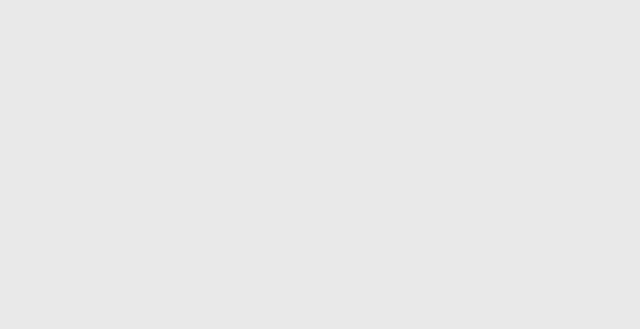
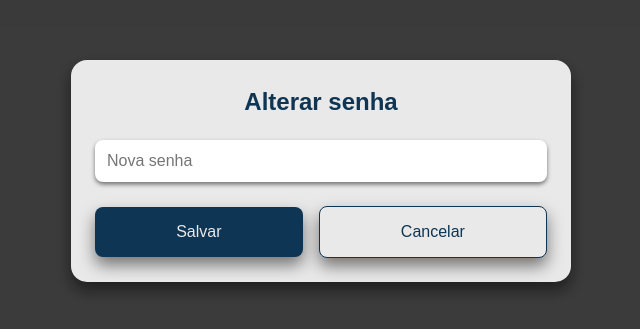
Before and after one commit to AndrehW27/ZeraMeta, an Angular app: page /senha-por-email in a window 1280 px wide. Before the commit this address led to /. Shown: the part 229-558 px from the top of the page, without its empty margins (319-959 px from the left). Built offline with nearby package versions, Linux system fonts and the light colour scheme.

Commit message:
reset by email

```diff
--- a/src/app/app-routing.module.ts
+++ b/src/app/app-routing.module.ts
@@ -11,6 +11,7 @@ import { MiniMetasComponent } from './pages/mini-metas/mini-metas.component';
 import { RedefinirSenhaComponent } from './pages/redefinir-senha/redefinir-senha.component';
 import { PerfilComponent } from './pages/perfil/perfil.component';
 import { SugestoesIaComponent } from './pages/sugestoes-ia/sugestoes-ia.component';
+import { SenhaPorEmailComponent } from './pages/senha-por-email/senha-por-email.component';
 
 const routes: Routes = [
   { path: '', redirectTo: 'boas-vindas', pathMatch: 'full' },
@@ -22,12 +23,15 @@ const routes: Routes = [
   { path: 'cadastro', component: CadastroComponent },
   { path: 'mini-metas', component: MiniMetasComponent },
   { path: 'redefinir-senha', component: RedefinirSenhaComponent },
+  { path: 'senha-por-email', component: SenhaPorEmailComponent },
   { path: 'perfil', component: PerfilComponent },
   { path: 'sugestoes-ia', component: SugestoesIaComponent }
 ];
 
 @NgModule({
   imports: [RouterModule.forRoot(routes)],
-  exports: [RouterModule]
+  exports: [RouterModule],
+  declarations: [
+  ]
 })
 export class AppRoutingModule { }
--- a/src/app/app.module.ts
+++ b/src/app/app.module.ts
@@ -17,6 +17,7 @@ import { PerfilComponent } from './pages/perfil/perfil.component';
 import { SugestoesIaComponent } from './pages/sugestoes-ia/sugestoes-ia.component';
 import { ModalMessageComponent } from './pages/modal-message/modal-message.component';
 import { LoadingComponent } from './pages/loading/loading.component';
+import { SenhaPorEmailComponent } from './pages/senha-por-email/senha-por-email.component';
 
 @NgModule({
   declarations: [
@@ -32,7 +33,8 @@ import { LoadingComponent } from './pages/loading/loading.component';
     PerfilComponent,
     SugestoesIaComponent,
     ModalMessageComponent,
-    LoadingComponent
+    LoadingComponent,
+    SenhaPorEmailComponent
   ],
   imports: [
     BrowserModule,
--- a/src/app/pages/boas-vindas/boas-vindas.component.ts
+++ b/src/app/pages/boas-vindas/boas-vindas.component.ts
@@ -10,6 +10,10 @@ export class BoasVindasComponent implements OnInit {
   constructor() { }
 
   ngOnInit(): void {
+    console.log('userId: ');
+    console.log(localStorage.getItem('userId'));
+    console.log('token: ');
+    console.log(localStorage.getItem('token'));
   }
 
 }
--- a/src/app/pages/perfil/perfil.component.ts
+++ b/src/app/pages/perfil/perfil.component.ts
@@ -66,7 +66,7 @@ export class PerfilComponent implements OnInit {
   senhaEmEdicao = '';
   telefoneEmEdicao = '';
   planoEmEdicao = '';
-  planoOptions = ['Plus 1+', 'Plus 2+', 'Plus 3+'];
+  planoOptions = ['Explorer', 'Achiever', 'Champion', 'Legend'];
 
   // Referência ao elemento de input de arquivo no template
   @ViewChild('fileInput') fileInput!: ElementRef;
--- a/src/app/pages/redefinir-senha/redefinir-senha.component.html
+++ b/src/app/pages/redefinir-senha/redefinir-senha.component.html
@@ -10,7 +10,7 @@
   </section>
 
   <section>
-    <h2>Esqueci minha senha</h2>
+    <h2 class="titulo-componente">Esqueci minha senha</h2>
     <form (ngSubmit)="enviarEmail()">
       <input class="input" [(ngModel)]="email" name="email" placeholder="Digite seu e-mail" required />
       <button class="reset" type="submit">Enviar link de reset</button>
--- a/src/app/pages/redefinir-senha/redefinir-senha.component.scss
+++ b/src/app/pages/redefinir-senha/redefinir-senha.component.scss
@@ -1,6 +1,6 @@
 .container {
 
-    h2{
+    .titulo-componente{
         margin-top: 6rem;
         margin-bottom: 1rem;
     }
@@ -49,4 +49,6 @@
         // margin-top: 1rem;
     }
 
+
+
 }
--- /dev/null
+++ b/src/app/pages/senha-por-email/senha-por-email.component.html
@@ -0,0 +1,39 @@
+<div class="container">
+
+  <section>
+    <div class="voltar">
+      <svg routerLink="/login" width="48" height="48" viewBox="0 0 48 48" fill="none">
+        <rect width="48" height="48" rx="24" fill=""/>
+        <path d="M30 12L18 24L30 36" stroke="#e9e9e9" stroke-width="4" stroke-linecap="round" stroke-linejoin="round"/>
+      </svg>
+    </div>
+  </section>
+
+<section>
+    <div class="fundo-modal" *ngIf="abrirModalSenha">
+      <div class="modal">
+        <div class="modal-content">
+          <h2 class="alterar-senha-titulo">Alterar senha</h2>
+          <input (keyup)="verificaPreenchimentoSenha()" class="input" type="password" [(ngModel)]="senhaEmEdicao" placeholder="Nova senha">
+           <p *ngIf="!senhaValida" style="margin-bottom: 1.5rem; color: red;font-size: 0.75rem;">senha inválida (mínimo 8 caracteres, 1 caractere especial, usar letras e números).</p>
+           <p *ngIf="isError" style="margin-bottom: 1.5rem; color: red;font-size: 0.75rem;">{{mensagem}}</p>
+
+          <div class="botoes">
+            <button class="salvar" (click)="salvarAlteracaoSenha()">Salvar</button>
+            <button class="cancelar" (click)="fecharModalSenha()">Cancelar</button>
+          </div>
+        </div>
+      </div>
+    </div>
+  </section>
+
+  <section>
+    <app-modal-message
+      [type]="modalType"
+      [message]="modalMessage"
+      [show]="showModal"
+      (close)="closeModal()">
+    </app-modal-message>
+  </section>
+
+</div>
--- /dev/null
+++ b/src/app/pages/senha-por-email/senha-por-email.component.scss
@@ -0,0 +1,102 @@
+    .fundo-modal {
+        position: fixed;
+        top: 0;
+        left: 0;
+        width: 100vw;
+        height: 100vh;
+        background-color: rgba(0, 0, 0, 0.75);
+        display: flex;
+        justify-content: center;
+        align-items: center;
+        z-index: 1000; // Garante que o modal fique na frente
+
+        .modal {
+            width: 80vw;
+            max-width: 500px; // Limita a largura em telas maiores
+            background-color: var(--secundaria);
+            padding: 1.5rem;
+            border-radius: 1rem;
+            box-shadow: 0 0.5rem 1rem rgba(0, 0, 0, 0.5);
+
+            .modal-content {
+                display: flex;
+                flex-direction: column;
+                align-items: flex-start;
+                justify-content: center;
+
+                .alterar-senha-titulo {
+                    width: 100%;
+                    text-align: center;
+                    margin-bottom: 1rem;
+                    color: var(--primaria);
+                }
+
+                p {
+                    margin-top: 1rem;
+                }
+
+                .input {
+                    width: 100%;
+                    padding: 0.75rem;
+                    margin-top: 0.25rem;
+                    margin-bottom: 1.5rem;
+                    border: none;
+                    border-radius: 0.5rem;
+                    box-shadow: 0 0.15rem 0.25rem rgba(0, 0, 0, 0.5);
+                    font-size: 1rem;
+                }
+
+                // .input-senha {
+                //     width: 100%;
+                //     padding: 0.75rem;
+                //     margin-top: 0.25rem;
+                //     // margin-bottom: 1.5rem;
+                //     border: none;
+                //     border-radius: 0.5rem;
+                //     box-shadow: 0 0.15rem 0.25rem rgba(0, 0, 0, 0.5);
+                //     font-size: 1rem;
+                // }
+
+                .botoes {
+                    display: flex;
+                    width: 100%;
+                    align-items: center;
+                    justify-content: center;
+                    gap: 1rem; // Adiciona espaço entre os botões
+
+                    .salvar,
+                    .cancelar {
+                        flex-grow: 1; // Faz os botões ocuparem o espaço disponível
+                        color: var(--secundaria);
+                        border-radius: 1rem;
+                        border: none;
+                        padding: 1rem 2rem;
+                        font-size: 1rem;
+                        border-radius: 0.5rem;
+                        cursor: pointer;
+                        box-shadow: 0 0.5rem 1rem rgba(0, 0, 0, 0.5);
+                        transition: all 0.2s ease-in-out;
+                    }
+
+                    .salvar {
+                        background-color: var(--primaria);
+
+                        &:hover {
+                            opacity: 0.9;
+                        }
+                    }
+
+                    .cancelar {
+                        background-color: var(--secundaria);
+                        color: var(--primaria);
+                        border: var(--primaria) 1px solid;
+
+                        &:hover {
+                            background-color: var(--primaria);
+                            color: var(--secundaria);
+                        }
+                    }
+                }
+            }
+        }
+    }
--- /dev/null
+++ b/src/app/pages/senha-por-email/senha-por-email.component.ts
@@ -0,0 +1,99 @@
+import { Component, OnInit } from '@angular/core';
+import { HttpClient } from '@angular/common/http';
+import { AuthService } from 'src/app/services/auth.service';
+import { Router } from '@angular/router';
+
+@Component({
+  selector: 'app-senha-por-email',
+  templateUrl: './senha-por-email.component.html',
+  styleUrls: ['./senha-por-email.component.scss']
+})
+export class SenhaPorEmailComponent implements OnInit {
+
+  mensagem = '';
+  isError = false;
+
+  abrirModalSenha = true;
+  senhaValida = true;
+  senhaLength = false;
+  senhaEmEdicao = '';
+  isLoading = false;
+
+
+  constructor(public http: HttpClient, private authService: AuthService, private router: Router) { }
+
+  ngOnInit(): void {
+    console.log('userId: ');
+    console.log(localStorage.getItem('userId'));
+    console.log('token: ');
+    console.log(localStorage.getItem('token'));
+  }
+
+  // Funções para chamar modal de sucesso/erro podem ser adicionadas aqui
+  showModal = false;
+  modalType: 'success' | 'error' = 'success';
+  modalMessage = '';
+
+  openSuccess(modalType: any, modalMessage: string, showModal: boolean) {
+    this.modalType = modalType;
+    this.modalMessage = modalMessage;
+    this.showModal = showModal;
+  }
+
+  openError(modalType: any, modalMessage: string, showModal: boolean) {
+    this.modalType = modalType;
+    this.modalMessage = modalMessage;
+    this.showModal = showModal;
+  }
+
+  closeModal() {
+    this.showModal = false;
+  }
+ // final funções para chamar modal de sucesso/erro podem ser adicionadas aqui
+
+  verificaPreenchimentoSenha(){
+    const senha = this.senhaEmEdicao;
+    // Regex para validar: mínimo 8 caracteres, 1 letra, 1 número e 1 caractere especial.
+    const passwordRegex = /^(?=.*[A-Za-z])(?=.*\d)(?=.*[@$!%*#?&])[A-Za-z\d@$!%*#?&]{8,}$/;
+
+    if (senha.length === 0) {
+      this.senhaValida = true; // Não mostra erro se o campo estiver vazio
+      this.senhaLength = false;
+    } else {
+      this.senhaLength = true;
+      this.senhaValida = passwordRegex.test(senha);
+    }
+ }
+
+ salvarAlteracaoSenha() {
+    if (this.senhaValida && this.senhaLength) {
+        this.abrirModalSenha = false;
+        this.authService.redefinirSenha(localStorage.getItem('emailForPasswordReset') || '', this.senhaEmEdicao).subscribe({
+        next: () => {
+          this.isLoading = true;
+          setTimeout(() => {
+          this.isLoading = false;
+          this.openSuccess('success', 'Senha alterada com sucesso!', true);
+          }, 1000);
+          setTimeout(() => {
+          this.closeModal();
+          this.router.navigate(['/login']);
+          }, 2000);
+        },
+        error: (err) => {
+          this.mensagem = 'Ocorreu um erro ao tentar enviar o e-mail. Tente novamente mais tarde.';
+          this.isError = true;
+        }
+
+        });
+
+        localStorage.removeItem('emailForPasswordReset');
+
+    }
+  }
+
+  fecharModalSenha(){
+    this.abrirModalSenha = false;
+  }
+
+}
--- a/src/app/services/auth.service.ts
+++ b/src/app/services/auth.service.ts
@@ -31,6 +31,11 @@ export class AuthService {
     return this.http.post(`${this.apiUrl}/redefinir-senha`, { email, novaSenha });
   }
 
+    // Redefinir Senha por email
+  redefinirSenhaPorEmail(email: string): Observable<any> {
+    return this.http.post(`${this.apiUrl}/redefinir-senha-email`, { email });
+  }
+
   // Logout
   logout(): void {
     localStorage.removeItem('token');
```
Also changed, not shown: src/app/pages/redefinir-senha/redefinir-senha.component.ts (+40 -16 lines), melhorias.txt.
